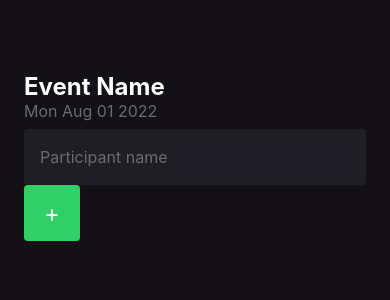
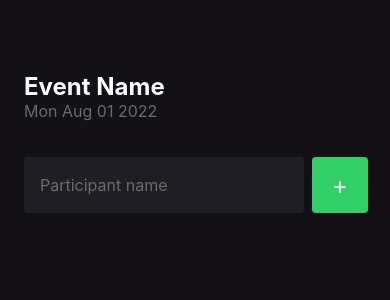
Before and after one commit to marocss/imhere, a React Native app: screen / in a window 390 px wide. Shown: the top 300 px of the page. Built offline with nearby package versions, Linux system fonts and the light colour scheme.

Commit message:
fundamentos
cirando o form

```diff
--- a/src/screens/Home/index.tsx
+++ b/src/screens/Home/index.tsx
@@ -7,13 +7,13 @@ const Home = () => {
 
   const handleAddParticipant = () => {
     console.log('pressed to add new participant');
-
   }
 
   return (
     <View style={styles.container}>
       <Text style={styles.eventName}>{eventName}</Text>
       <Text style={styles.eventDate}>{eventDate}</Text>
+      <View style={styles.form}>
         <TextInput
           style={styles.input}
           placeholder="Participant name"
@@ -28,6 +28,7 @@ const Home = () => {
           <Text style={styles.buttonText}>+</Text>
         </Pressable>
       </View>
+    </View>
   );
 };
 
--- a/src/screens/Home/styles.ts
+++ b/src/screens/Home/styles.ts
@@ -23,7 +23,8 @@ export const styles = StyleSheet.create({
     color: '#fff',
     fontSize: 16,
     padding: 16,
-    marginTop: 8
+    flex: 1,
+    marginRight: 8
   },
   button: {
     width: 56,
@@ -36,5 +37,11 @@ export const styles = StyleSheet.create({
   buttonText: {
     color: '#fff',
     fontSize: 24
-  }
+  },
+  form: {
+    width: '100%',
+    flexDirection: 'row',
+    marginTop: 36,
+    marginBottom: 42
+  },
 });
```
Lines whose indentation alone changed are shown as unchanged.
